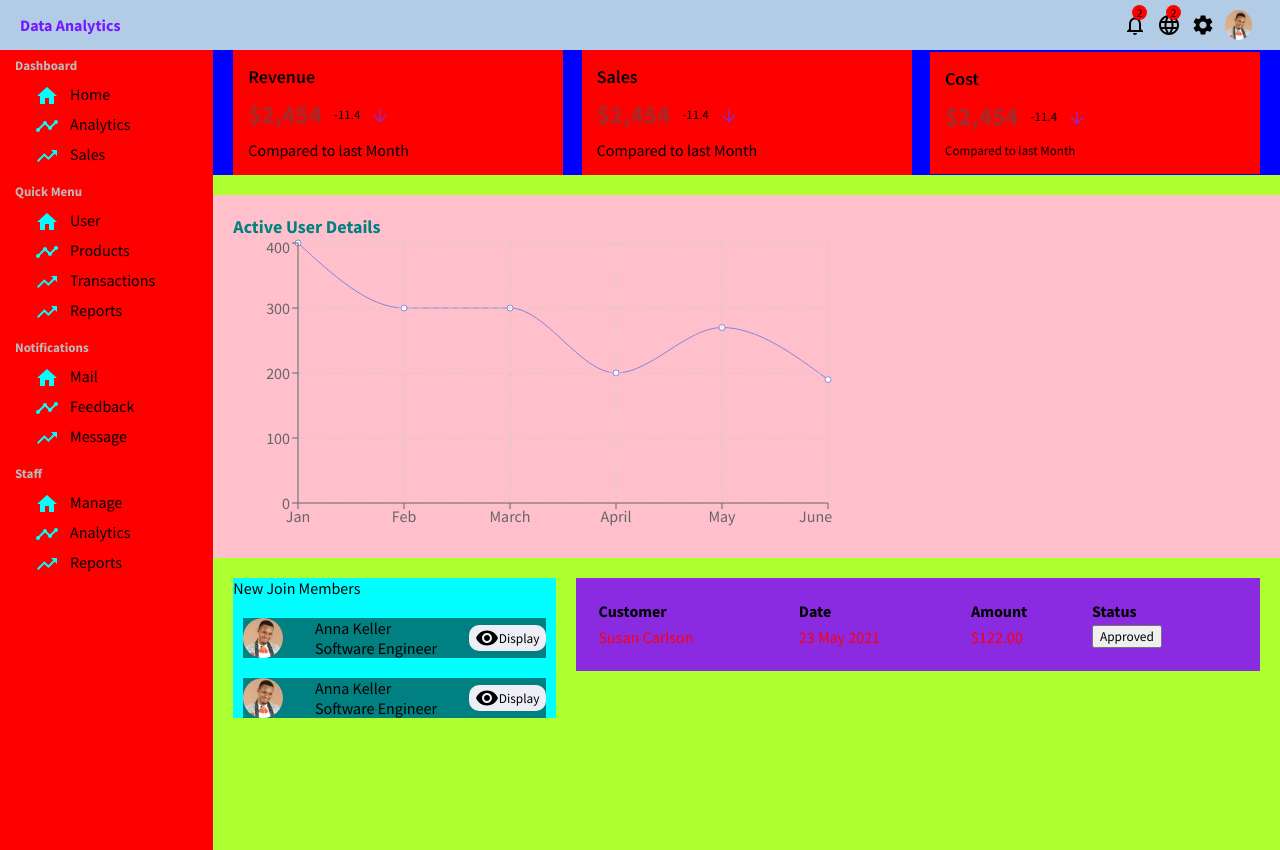
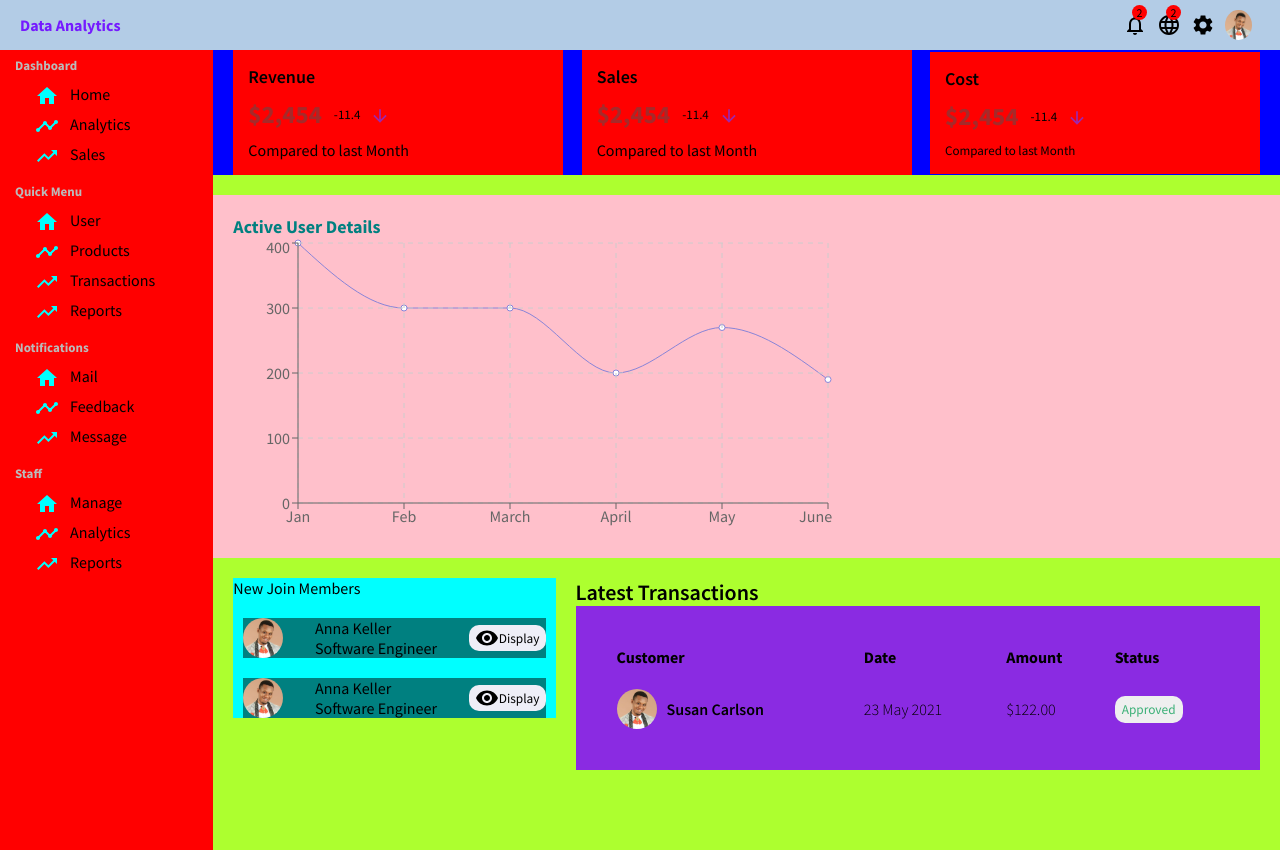
Before and after one commit to amiokuefe1/dasboard, a React (Create React App) app: page / in a window 1280 px wide. Built offline with nearby package versions, Linux system fonts and the light colour scheme.

Commit message:
I finished the styling for the home dashboard

```diff
--- a/src/components/homeDashBoard/membersTransactionsComponent/transactionPanel/TransactionPanel.jsx
+++ b/src/components/homeDashBoard/membersTransactionsComponent/transactionPanel/TransactionPanel.jsx
@@ -16,6 +16,8 @@ function TransactionPanel() {
   return (
     <div className='transactionsContainer'>
         {/* TransactionPanel */}
+        <span className='transactionTitle'>Latest Transactions</span>
+
         <table className='transactionTable'>
                 <tr>
                     <th>Customer</th>
@@ -23,15 +25,15 @@ function TransactionPanel() {
                     <th>Amount</th>
                     <th>Status</th>
                 </tr>
-                <tr style={{color:'red'}}>
-                    <td>
-                        <img/>
+                <tr>
+                    <td className='transactionUser'>
+                        <img className='transactionImg' src="/images/efe1.jpg"/>
                         <span>Susan Carlson</span>
                     </td>
-                    <td>
+                    <td className='transactionDate'>
                         23 May 2021
                     </td>
-                    <td>
+                    <td className='transactionAmount'>
                         $122.00
                     </td>
                     <td>
--- a/src/components/homeDashBoard/membersTransactionsComponent/transactionPanel/transactionPanel.css
+++ b/src/components/homeDashBoard/membersTransactionsComponent/transactionPanel/transactionPanel.css
@@ -11,4 +11,54 @@
     width: 100%;
     background-color: blueviolet;
     text-align: left;
+    border-spacing: 20px;
 }
+
+.transactionTitle {
+    font-size: 22px;
+    font-weight: 600;
+  }
+
+
+
+  .transactionTable > tr > th{
+    text-align: left;
+  }
+
+  .transactionUser{
+    display: flex;
+    align-items: center;
+    font-weight: 600;
+  }
+
+  .transactionImg {
+    width: 40px;
+    height: 40px;
+    border-radius: 50%;
+    object-fit: cover;
+    margin-right: 10px;
+  }
+
+  .transactionDate,.transactionAmount{
+    font-weight: 300;
+  }
+
+  .buttonDesign {
+    padding: 5px 7px;
+    border: none;
+    border-radius: 10px;
+  }
+
+  .buttonDesign.Approved{
+      /* background-color: #e5faf2; */
+      color: #3bb077;
+  }
+  .buttonDesign.Declined{
+      /* background-color: #fff0f1; */
+      color: #d95087;
+
+  }
+  .buttonDesign.Pending{
+      /* background-color: #ebf1fe; */
+      color: #2a7ade;
+  }
```
